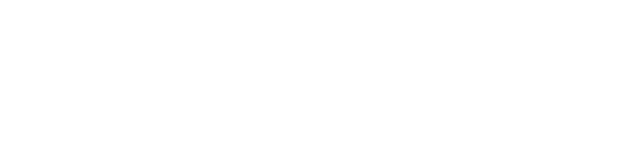
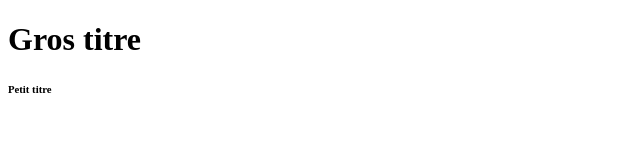
Before and after one commit to RangoDisco/my-super-website, a plain HTML site: page index.html in a window 1280 px wide. Shown: the whole page, without its empty margins (0-640 px from the left). Drawn offline with Linux system fonts and the light colour scheme.

Commit message:
Changed title and added h1 and h6 tags

```diff
--- a/index.html
+++ b/index.html
@@ -2,9 +2,10 @@
 <html>
   <head>
     <meta charset="UTF-8">
-    <title>title</title>
+    <title>my-super-website</title>
   </head>
   <body>
-
+  <h1>Gros titre</h1>
+  <h6>Petit titre</h6>
   </body>
 </html>
```
